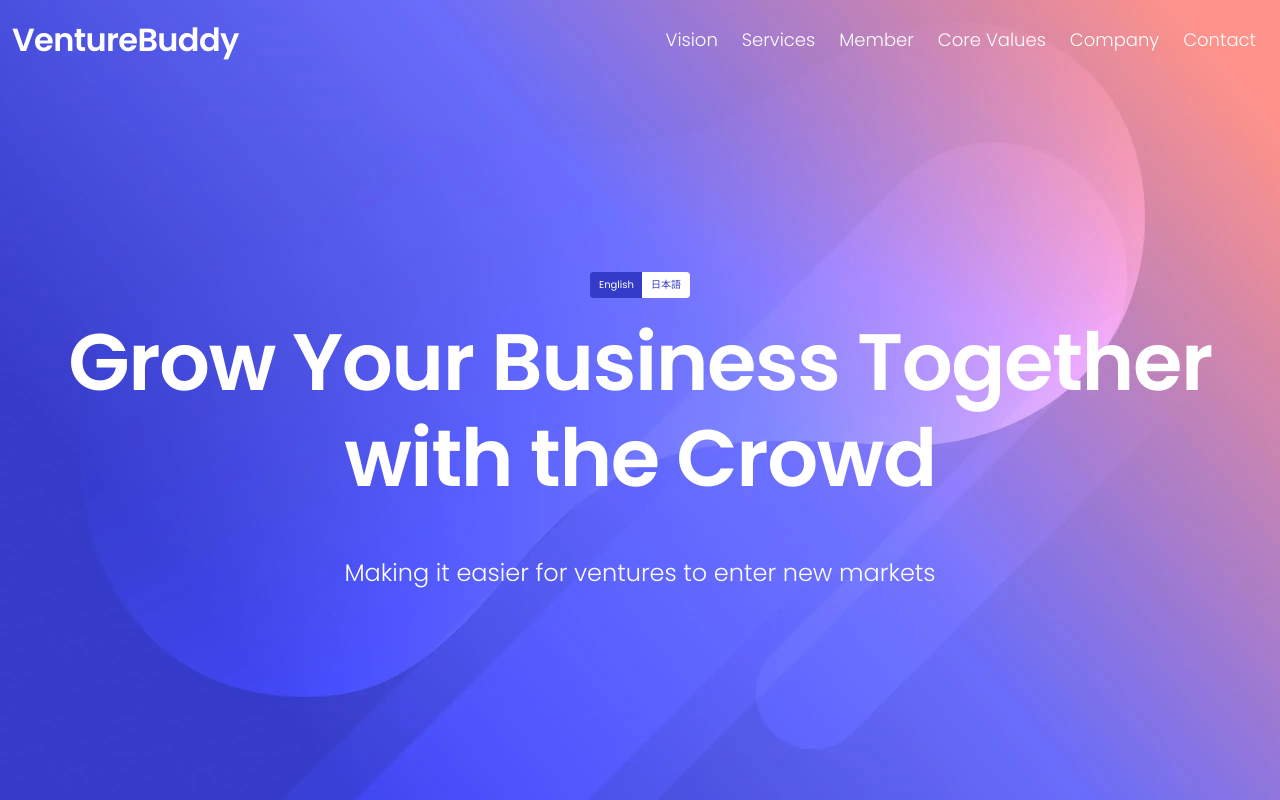
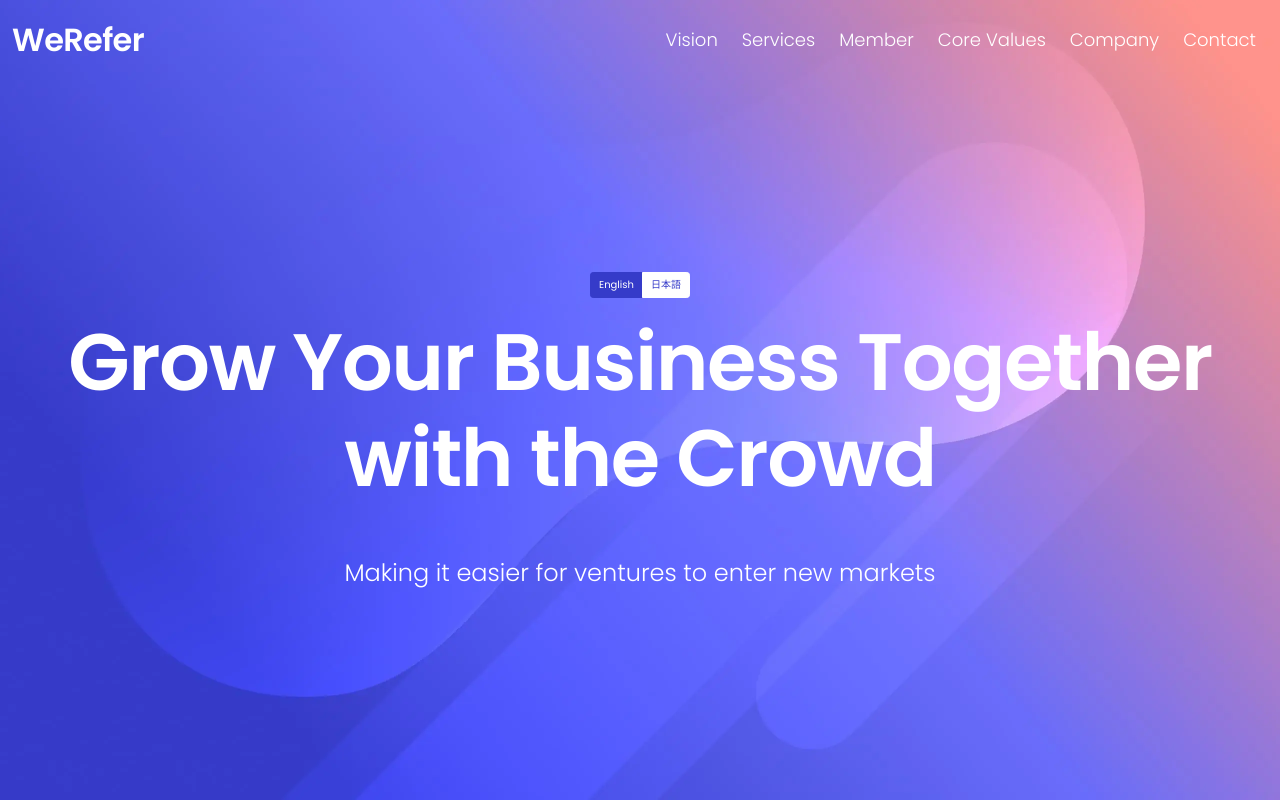
Before and after one commit to venture-buddy/website, a plain HTML site: page index.html in a window 1280 px wide. Shown: the top 800 px of the page. Drawn offline with nearby package versions, Linux system fonts and the light colour scheme.

Commit message:
deploy: f13a2de95202918ae1ab96a603f080f740af1cd6

```diff
--- a/index.html
+++ b/index.html
@@ -25,24 +25,24 @@
                 class="webfont">
 
               <title>
-                VentureBuddy - Grow Your Business Together with the Crowd
+                WeRefer - Grow Your Business Together with the Crowd
               </title>
               <meta name="description" content="We are building the technology for the future of Connectedness. A web platform born in Tokyo.">
               <!-- <link rel="canonical" href="https://we-refer.com"> -->
 
               <!-- Open Graph Tags -->
-              <meta property="og:title" content="VentureBuddy - Grow Your Business Together with the Crowd" />
+              <meta property="og:title" content="WeRefer - Grow Your Business Together with the Crowd" />
               <meta property="og:type" content="website" />
               <meta property="og:image" content="https://we-refer.com/images/card-image-en.jpg" />
               <meta property="og:description" content="We are building the technology for the future of Connectedness. A web platform born in Tokyo." />
               <meta property="og:locale" content="en-US" />
-              <meta property="og:site_name" content="VentureBuddy" />
+              <meta property="og:site_name" content="WeRefer" />
               <meta property="og:url" content="https://we-refer.com" />
 
               <!-- Twitter Cards -->
               <meta name="twitter:card" content="summary_large_image">
               <meta name="twitter:site" content="@twitter_account">
-              <meta name="twitter:title" content="VentureBuddy - Grow Your Business Together with the Crowd">
+              <meta name="twitter:title" content="WeRefer - Grow Your Business Together with the Crowd">
               <meta name="twitter:description" content="We are building the technology for the future of Connectedness. A web platform born in Tokyo.">
               <meta name="twitter:image" content="https://we-refer.com/images/card-image-en.jpg">
               <meta property="twitter:url" content="https://we-refer.com" />
@@ -93,7 +93,7 @@
                     <div class="page-header__inner container-xxl d-flex align-items-center justify-content-between">
 
                       <a class="header-logo fw-600" href="#">
-                        VentureBuddy
+                        WeRefer
                       </a>
 
                       <input type="checkbox" class="navTriggerInput" id="navTrigger">
@@ -496,7 +496,7 @@
                         <th>Services</th>
                         <td>
                           <ul class="m-0">
-                            <li>VentureBuddy - A next-generation web platform</li>
+                            <li>WeRefer - A next-generation web platform</li>
                             <li>Global Events</li>
                           </ul>
                         </td>
@@ -528,7 +528,7 @@
                 </section>
 
                 <footer class="text-center page-footer pb-5">
-                  © 2022 VentureBuddy. All Rights Reserved.
+                  © 2022 WeRefer. All Rights Reserved.
                 </footer>
 
                 <script src="https://cdnjs.cloudflare.com/ajax/libs/js-cookie/3.0.1/js.cookie.min.js"
```
Also changed, not shown: ja/index.html (+7 -7 lines).
